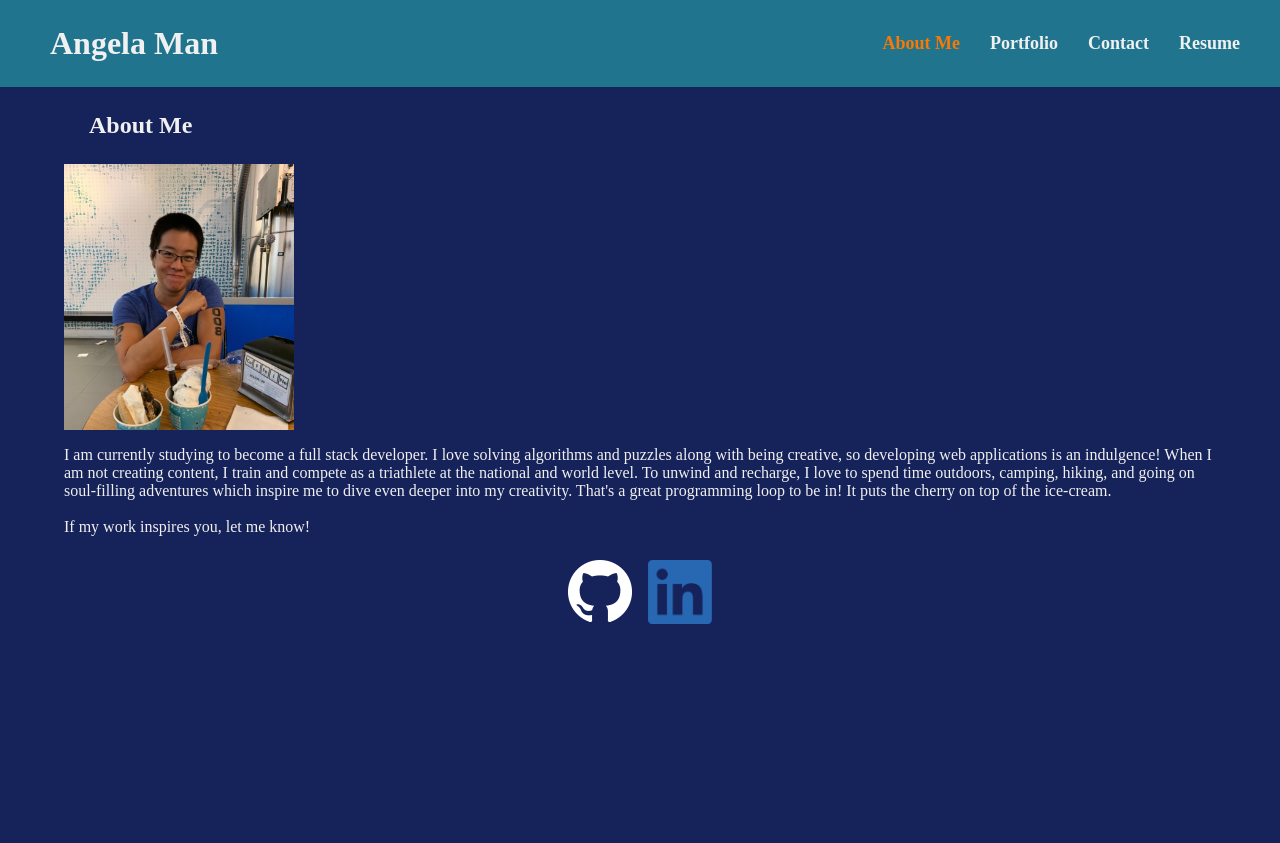
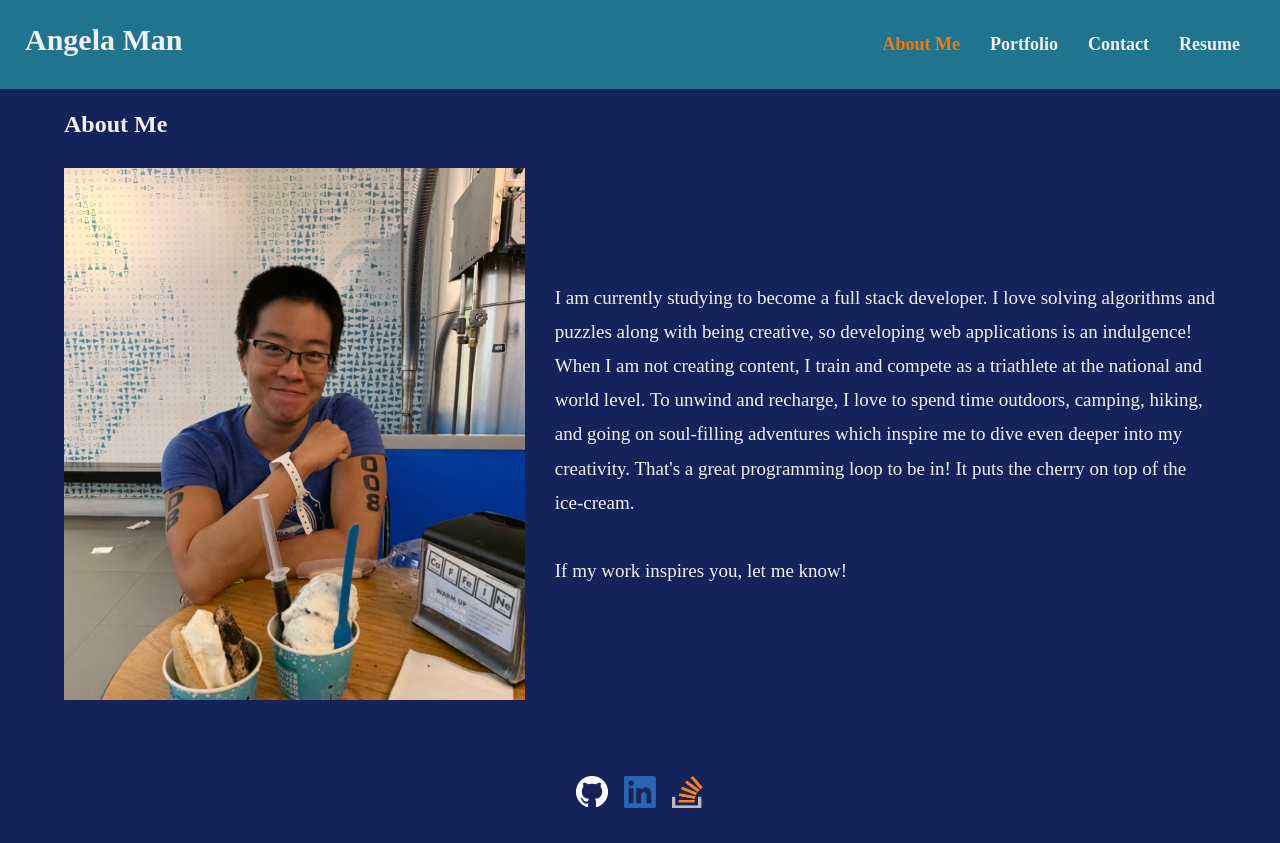
Before and after one commit to akman47/portfolio-react, a React (Create React App) app: page / in a window 1280 px wide. Before the commit the page ends 800 px from the top, so only its background shows below. Built offline with nearby package versions, Linux system fonts and the light colour scheme.

Commit message:
created project cards and adjusted styling

```diff
--- a/src/App.js
+++ b/src/App.js
@@ -30,7 +30,7 @@ function App() {
         {contactSelected && <ContactForm />}
         {resumeSelected && <Resume />}
       </main>
-      <Footer />
+        <Footer />
     </div>
   );
 }
--- a/src/components/About/index.js
+++ b/src/components/About/index.js
@@ -4,9 +4,9 @@ import bioImage from '../../assets/images/bio.jpg';
 function About() {
     return(
         <section id="about">
-            <h1 data-testid="about" className="about-header">About Me</h1>
-            <div className="bio flex-row space-between">
-                <img src={bioImage} style={{width: "20%", height: "30%"}} alt="Angela Man sitting at a table eating ice cream">
+            <h2 data-testid="about" className="about-header">About Me</h2>
+            <div className="bio">
+                <img src={bioImage} className="bio-img" alt="Angela Man sitting at a table eating ice cream">
                 </img>
                 <p>
                     I am currently studying to become a full stack developer. I love solving algorithms and puzzles
--- a/src/components/Contact/index.js
+++ b/src/components/Contact/index.js
@@ -37,28 +37,11 @@ function ContactForm() {
 
     return (
         <section id="contact">
-            <h1>Contact</h1>
-            <div className="contact-info">
-                <h4 data-testid="contact">Contact Info</h4>
-                <address>
-                    Phone: <a href="tel:+12813006033">281.300.6033</a><br />
-                    Email: <a href="mailto:angela.k.man@gmail.com">angela.k.man@gmail.com</a><br />
-                    Website: <a href="https://akman47.github.io/portfolio">GitHub</a><br />
-                    Resume: <a href="https://linkedin.com/in/angela-man-b8533a6b/">LinkedIn</a><br />
-                    Location: Houston, TX USA
-                </address>
-            </div>
             <form id="contact-form" onSubmit={handleSubmit}>
                 <h4>Leave a message</h4>
-                <div className="contact-form">
-                    <input type="text" name="name" placeholder="Name" defaultValue={name} onBlur={handleChange} />
-                </div>
-                <div className="contact-form">
-                    <input type="text" name="email" placeholder="Email" defaultValue={email} onBlur={handleChange} />
-                </div>
-                <div className="contact-form">
-                    <textarea name="message" rows="5" placeholder="Message" defaultValue={message} onBlur={handleChange} />
-                </div>
+                    <input type="text" name="name" placeholder="Name" className="form-input" defaultValue={name} onBlur={handleChange} />
+                    <input type="text" name="email" placeholder="Email" className="form-input" defaultValue={email} onBlur={handleChange} />
+                    <textarea name="message" rows="5" placeholder="Message" className="form-input" defaultValue={message} onBlur={handleChange} />
                 {errorMessage && (
                     <div>
                         <p className="error-text">{errorMessage}</p>
@@ -66,6 +49,14 @@ function ContactForm() {
                 )}
                 <button data-testid="btn" className="btn" type="submit">Submit</button>
             </form>
+            <div className="contact-info">
+                <h4 data-testid="contact">Contact Information</h4>
+                <div>
+                    Phone: <a href="tel:+12813006033">281.300.6033</a><br />
+                    Email: <a href="mailto:angela.k.man@gmail.com">angela.k.man@gmail.com</a><br />
+                    Location: Houston, TX USA
+                </div>
+            </div>
         </section>
     );
 }
--- a/src/components/Footer/index.js
+++ b/src/components/Footer/index.js
@@ -1,12 +1,14 @@
 import React from 'react';
-import githubIcon from '../../assets/icons/GitHub-Mark-Light-64px.png';
+import githubIcon from '../../assets/icons/GitHub-Mark-Light-32px.png';
 import linkedIcon from '../../assets/icons/linked-in.png';
+import stackIcon from '../../assets/icons/stack-icon.png';
 
 function Footer() {
     return (
         <footer className="flex-row center">
             <a href="https://github.com/akman47" target="_blank" className="m-8"><img src={githubIcon} alt="" /></a>
-            <a href="https://linkedin.com/in/angela-man-b8533a6b/" target="_blank" className="m-8"><img src={linkedIcon} style={{ width: "64px", height: "64px"}} alt="" /></a>
+            <a href="https://linkedin.com/in/angela-man-b8533a6b/" target="_blank" className="m-8"><img src={linkedIcon} style={{ width: "32px", height: "32px"}} alt="" /></a>
+            <a href="https://stackoverflow.com/users/15310820/akman47?tab=profile" target="_blank" className="m-8"><img src={stackIcon} style={{ width: "32px", height: "32px"}} alt="" /></a>
         </footer>
     )
 }
--- a/src/components/Nav/index.js
+++ b/src/components/Nav/index.js
@@ -13,42 +13,42 @@ function Nav(props) {
     } = props;
 
     return (
-        <ul className="flex-row align-item-center">
+        <ul className="flex-row align-item-center nav-bar">
             <li className={`nav-list ${aboutSelected && 'navActive'}`}>
-                <a data-testid="about" href="#about" onClick={() => {
+                <span data-testid="about" onClick={() => {
                     setAboutSelected(true)
                     setPortfolioSelected(false)
                     setContactSelected(false)
                     setResumeSelected(false)
                     }}>About Me
-                </a>
+                </span>
             </li>
             <li className={`nav-list ${portfolioSelected && 'navActive'}`}>
-                <a data-testid="portfolio" href="#portfolio" onClick={() => {
+                <span data-testid="portfolio" onClick={() => {
                     setAboutSelected(false)
                     setPortfolioSelected(true)
                     setContactSelected(false)
                     setResumeSelected(false)
                     }}>Portfolio
-                </a>
+                </span>
             </li>
             <li className={`nav-list ${contactSelected && 'navActive'}`}>
-                <a data-testid="contact" href="#contact" onClick={() => {
+                <span data-testid="contact" href="#contact" onClick={() => {
                     setAboutSelected(false)
                     setPortfolioSelected(false)
                     setContactSelected(true)
                     setResumeSelected(false)
                     }}>Contact
-                </a>
+                </span>
             </li>
             <li className={`nav-list ${resumeSelected && 'navActive'}`}>
-                <a data-testid="resume" href="#resume" onClick={() => {
+                <span data-testid="resume" href="#resume" onClick={() => {
                     setAboutSelected(false)
                     setPortfolioSelected(false)
                     setContactSelected(false)
                     setResumeSelected(true)
                     }}>Resume
-                </a>
+                </span>
             </li>
         </ul>
     );
--- a/src/components/Project/index.js
+++ b/src/components/Project/index.js
@@ -6,49 +6,49 @@ function Project() {
         {
             title: 'Tech Blog',
             appLink: 'https://protected-oasis-13537.herokuapp.com/',
-            repoLink: '',
+            repoLink: 'https://github.com/akman47/tech-blog',
             languages: 'JavaScript, mySQL, Handlebars, Node.js',
             snapshot: '../../assets/images/tech-blog.png'
         },
         {
             title: 'Weather Dashboard',
             appLink: 'https://akman47.github.io/weather-dashboard/',
-            repoLink: '',
+            repoLink: 'https://github.com/akman47/weather-dashboard',
             languages: 'HTML, CSS, JavaScript, Moment Js',
             snapshot: '../../assets/images/weather-dashboard.png'
         },
         {
             title: 'Clonello',
             appLink: 'https://powerful-falls-76508.herokuapp.com/',
-            repoLink: '',
+            repoLink: 'https://github.com/akman47/Clonello',
             languages: 'JavaScript, mySQL, Handlebars',
             snapshot: '../../assets/images/Clonello.png'
         },
         {
             title: 'Coding Quiz',
             appLink: 'https://akman47.github.io/code-quiz/',
-            repoLink: '',
+            repoLink: 'https://github.com/akman47/code-quiz',
             languages: 'HTML, CSS, JavaScript',
             snapshot: '../../assets/images/code-quiz.png'
         },
         {
             title: 'Happy Meals',
             appLink: 'https://jmol721.github.io/get-you-a-happy-meal-toy-not-included/',
-            repoLink: '',
+            repoLink: 'https://github.com/jmol721/get-you-a-happy-meal-toy-not-included',
             languages: 'HTML, CSS, JavaScript, Foundation, APIs',
             snapshot: '../../assets/images/happy-meals.png'
         }
     ];
 
     return (
-        <div>
+        <div className="project-container flex-row space-evenly">
             {work.map(project => (
-                <article key={project.title}>
-                    <div className="flex-row" key={project.title}>
+                <article className="project-card" key={project.title}>
+                    <div className="project-title flex-row align-item-center m-8" key={project.title}>
                         <h3><a href={project.appLink} target="_blank">{project.title}</a></h3>
-                        <a href={project.repoLink} target="_blank"><img src={githubIcon} alt=""></img></a>
+                        <a href={project.repoLink} target="_blank"><img src={githubIcon} alt="" className="project-icon"></img></a>
                     </div>
-                    <span>{project.languages}</span>
+                    <span className="project-info">{project.languages}</span>
                 </article>
             ))}
         </div>
--- a/src/index.css
+++ b/src/index.css
@@ -16,6 +16,8 @@ body {
   padding: 0;
   background: var(--dark);
   color: var(--secondary);
+  font-size: 12px;
+  line-height: 1.3;
 }
 
 main {
@@ -23,29 +25,39 @@ main {
   max-width: 90%;
 }
 
+/* header style */
 header {
   background: var(--teal);
   padding-left: 25px;
   padding-right: 25px;
 }
 
-a {
+h1 {
+  font-size: 20px;
+}
+
+h2 {
+  font-size: 16px;
+}
+
+span {
   color: var(--secondary);
   text-decoration: none;
   font-weight: bold;
-  font-size: 18px;
+  font-size: 12px;
 }
 
-a:hover {
+span:hover, a:hover {
   text-decoration: underline;
+  cursor: pointer;
 }
 
 .nav-list {
-  margin: 15px;
+  margin-left: 8px;
   list-style: none;
 }
 
-.navActive a {
+.navActive span {
   color: var(--tertiary);
 }
 
@@ -57,6 +69,10 @@ a:hover {
 
 .space-between {
   justify-content: space-between;
+}
+
+.space-evenly {
+  justify-content: space-evenly;
 }
 
 .align-item-center {
@@ -75,25 +91,157 @@ a:hover {
   margin: 8px;
 }
 
-h1 {
-  margin: 25px;
+.mx-25 {
+  margin-left: 25px;
+}
+
+ /* about me style */
+.bio {
+  display: flex;
+  flex-direction: column;
+}
+
+.bio-img {
+  width: 40%;
+  height: 100%;
+  margin: 8px auto;
 }
 
 /* contact style */
-.contact-form {
-  margin: 8px;
+form {
+  display: flex;
+  flex-wrap: wrap;
+  flex-direction: column;
+  justify-content: center;
+  align-items: center;
+  margin: auto;
   border-radius: 5px;
+  width: 100%;
 }
 
-textarea, input {
-  border-radius: 5px;
+.form-input {
+  border: 1px solid var(--dark);
+  background-color: rgba(32, 116, 141, 0.3);
+  font-size: 14px;
+  color: var(--secondary);
+  width: 80%;
+  border-radius: 3px;
+  line-height: 1.2;
+  margin: 3px;
   outline: none;
 }
 
+.form-input:hover {
+  background-color: rgba(32, 116, 141, 0.8);
+}
+
 .btn {
-  padding: 5px 8px;
-  border-radius: 3px;
+  padding: 5px 10px;
+  border-radius: 5px;
   background-color: var(--teal);
   color: var(--secondary);
   font-weight: bold;
+  margin: 5px;
+  width: 40%;
 }
+
+.contact-info {
+  line-height: 1.4;
+  margin: auto;
+  width: 60%;
+}
+
+.contact-info h4 {
+  margin-bottom: 7px;
+  text-decoration: underline;
+}
+
+.contact-info a {
+  text-decoration: none;
+}
+
+/*portfolio style*/
+a {
+  color: var(--secondary);
+  text-decoration: none;
+}
+
+.project-card {
+  border: 2px solid var(--secondary);
+  margin: 20px;
+  width: 40%;
+}
+
+.project-icon {
+  margin-left: 12px;
+}
+
+.project-card span:hover {
+  text-decoration: none;
+}
+
+footer {
+  padding: 20px;
+  margin-top: 40px;
+}
+
+/* MEDIA QUERY FOR LARGE MOBILE SCREENS AND LARGER */
+@media screen and (min-width: 575px) {
+  .nav-list {
+    margin: 15px;
+  }
+
+  a {
+    font-size: 18px;
+  }
+
+  h1 {
+    font-size: 30px;
+  }
+
+  h2 {
+    font-size: 24px;
+  }
+
+  body {
+    font-size: 18px;
+  }
+
+  .bio {
+    flex-direction: row;
+    align-items: center;
+    font-size: 19px;
+    line-height: 1.8;
+  }
+
+  .bio-img {
+    margin-right: 30px;
+    width: 40%;
+    height: 50%;
+  }
+
+  span {
+    font-size: 18px;
+  }
+
+  #contact {
+    display: flex;
+    justify-content: flex-start;
+  }
+
+  form {
+    width: 60%;
+  }
+
+  .form-input {
+    width: 70%;
+  }
+
+  .contact-info {
+    margin-top: 15px;
+  }
+
+  .btn {
+    width: 20%;
+  }
+}
```
Also changed, not shown: src/assets/icons/stack-icon.png (added), src/index.js (line endings or trailing spaces).
